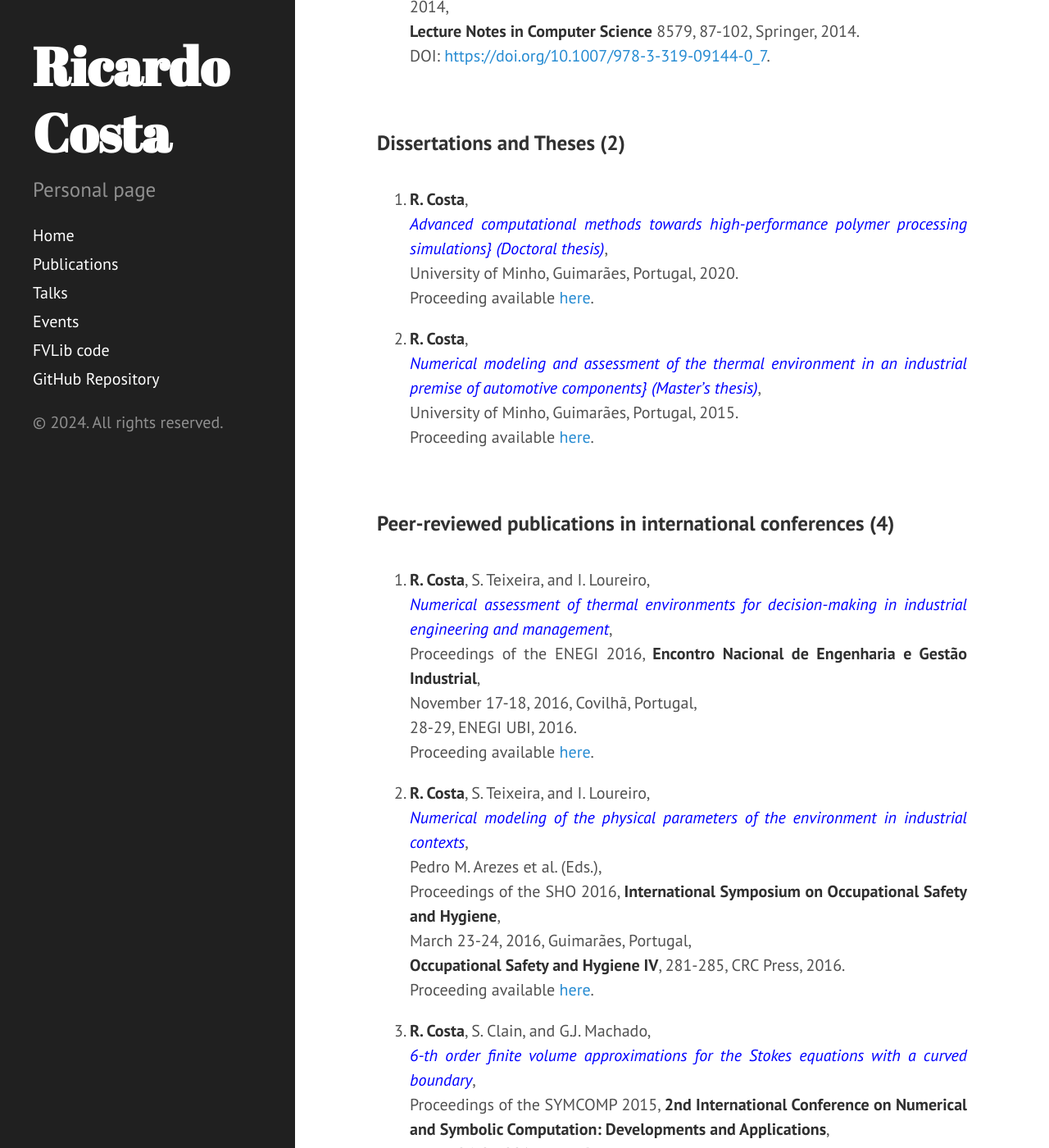
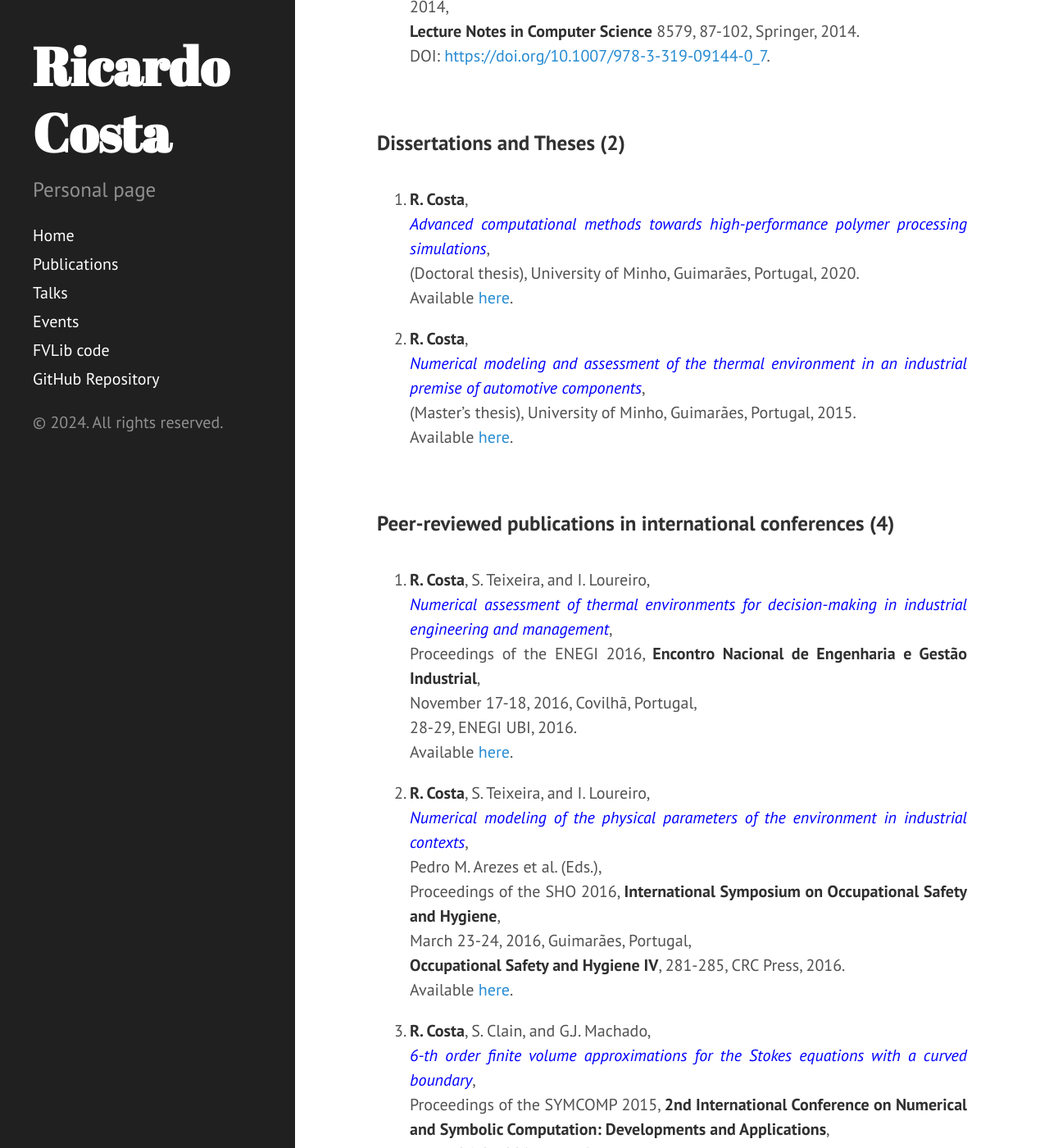
Before and after one commit to ricardodpcosta/ricardodpcosta.github.io, a Jekyll site: the page built from publications.md, in a window 1280 px wide and 1400 px high, scrolled down 2906 px. Shown: the whole window at 82% size. Built offline with Jekyll 4.4.1, drawn with Linux system fonts in a browser that asks for light colours; Markdown is read by kramdown in place of the engine named in the settings; some of the changed text lies outside the part shown.

Commit message:
Update publications.md

```diff
--- a/publications.md
+++ b/publications.md
@@ -95,14 +95,14 @@ DOI: [https://doi.org/10.1007/978-3-319-09144-0_7](https://doi.org/10.1007/978-3
 <p style="margin-bottom: 1cm;"></p>
 
 1. **R. Costa**,\
-<span style="color:blue">_Advanced computational methods towards high-performance polymer processing simulations} (Doctoral thesis)_</span>,\
-University of Minho, Guimarães, Portugal, 2020.\
-Proceeding available [here](https://repositorium.sdum.uminho.pt/handle/1822/77102).
+<span style="color:blue">_Advanced computational methods towards high-performance polymer processing simulations_</span>,\
+(Doctoral thesis), University of Minho, Guimarães, Portugal, 2020.\
+Available [here](https://repositorium.sdum.uminho.pt/handle/1822/77102).
 
 1. **R. Costa**,\
-<span style="color:blue">_Numerical modeling and assessment of the thermal environment in an industrial premise of automotive components} (Master's thesis)_</span>,\
-University of Minho, Guimarães, Portugal, 2015.\
-Proceeding available [here](http://repositorium.sdum.uminho.pt/handle/1822/39251).
+<span style="color:blue">_Numerical modeling and assessment of the thermal environment in an industrial premise of automotive components_</span>,\
+(Master's thesis), University of Minho, Guimarães, Portugal, 2015.\
+Available [here](http://repositorium.sdum.uminho.pt/handle/1822/39251).
 
 <p style="margin-bottom: 2cm;"></p>
 
@@ -115,7 +115,7 @@ Proceeding available [here](http://repositorium.sdum.uminho.pt/handle/1822/39251
 Proceedings of the ENEGI 2016, **Encontro Nacional de Engenharia e Gestão Industrial**,\
 November 17-18, 2016, Covilhã, Portugal,\
 28-29, ENEGI UBI, 2016.\
-Proceeding available [here](https://www.ubi.pt/Ficheiros/Paginas/684/Proceedings.pdf).
+Available [here](https://www.ubi.pt/Ficheiros/Paginas/684/Proceedings.pdf).
 
 1. **R. Costa**, S. Teixeira, and I. Loureiro,\
 <span style="color:blue">_Numerical modeling of the physical parameters of the environment in industrial contexts_</span>,\
@@ -123,18 +123,18 @@ Pedro M. Arezes et al. (Eds.),\
 Proceedings of the SHO 2016, **International Symposium on Occupational Safety and Hygiene**,\
 March 23-24, 2016, Guimarães, Portugal,\
 **Occupational Safety and Hygiene IV**, 281-285, CRC Press, 2016.\
-Proceeding available [here](http://doi.org/10.1201/B21172-56).
+Available [here](http://doi.org/10.1201/B21172-56).
 
 1. **R. Costa**, S. Clain, and G.J. Machado,\
 <span style="color:blue">_6-th order finite volume approximations for the Stokes equations with a curved boundary_</span>,\
 Proceedings of the SYMCOMP 2015, **2nd International Conference on Numerical and Symbolic Computation: Developments and Applications**,\
 March 26-27, 2015, Faro, Portugal,\
 365-382, APMTAC, 2015.\
-Proceeding available [here](http://repositorium.sdum.uminho.pt/handle/1822/35092).
+Available [here](http://repositorium.sdum.uminho.pt/handle/1822/35092).
 
 1. **R. Costa**, S. Clain, and G.J. Machado,\
 <span style="color:blue">_Bending of a beam with finite volume schemes_</span>,\
 Proceedings of the SYMCOMP 2013, **International Conference on Algebraic and Symbolic Computation**,\
 September 9-10, 2013, Lisbon, Portugal,\
 207-218, APMTAC, 2014.\
-Proceeding available [here](http://repositorium.sdum.uminho.pt/handle/1822/27452).
+Available [here](http://repositorium.sdum.uminho.pt/handle/1822/27452).
```
